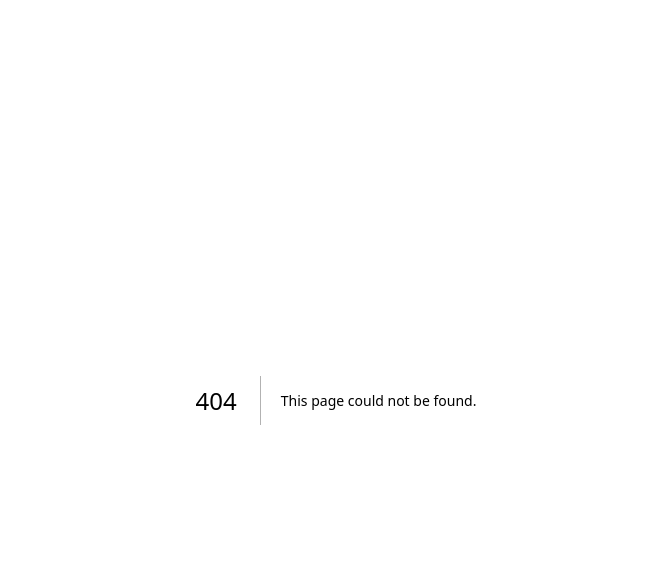
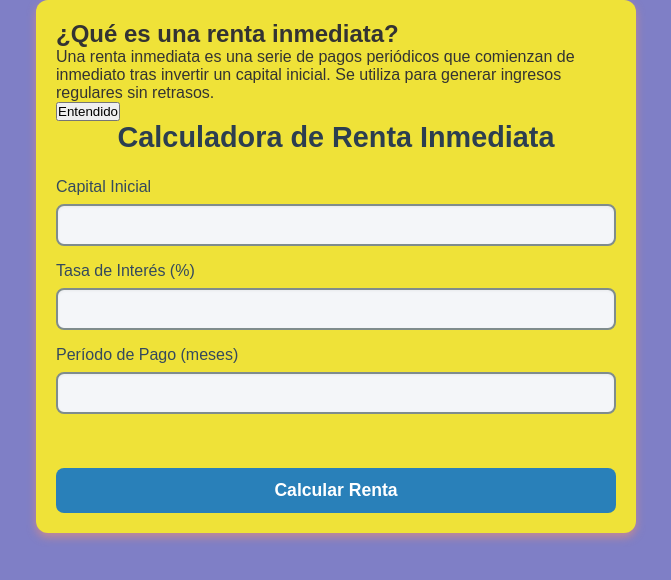
Before and after one commit to sigleto/SimuladorFinancieroR, a Next.js app: page /Simuladores/RentasInmediatas in a window 1280 px wide. Before the commit this address had no page. Shown: the top 580 px of the page, without its empty margins (304-975 px from the left). Built offline with nearby package versions, Linux system fonts and the light colour scheme.

Commit message:
rentas inmediatas

```diff
--- a/Estilos/Global.css
+++ b/Estilos/Global.css
@@ -1,4 +1,3 @@
-/* Estilos/globals.css */
 @import url('https://fonts.googleapis.com/css2?family=Poppins:wght@300;400;600;700&display=swap');
 
 * {
@@ -7,14 +6,18 @@
   padding: 0;
 }
 
-body {
+html, body {
   height: 100%;
   width: 100%;
   display: flex;
   flex-direction: column;
   font-family: 'Poppins', sans-serif;
-  background: #f7f8f9;
+  background: rgb(127, 127, 198); /* Fondo azul */
   color: #333;
 }
 
-/* Resto del CSS global */
+#__next {
+  flex: 1;
+  display: flex;
+  flex-direction: column;
+}
--- a/Estilos/index.module.css
+++ b/Estilos/index.module.css
@@ -6,7 +6,7 @@
   flex-direction: column;
   min-height: 100vh;
   padding: 2rem;
-  background-color: #f0f2f5;
+  background-color: #d5e3f7;
 }
 
 .content-wrapper {
--- a/pages/Herramientas.tsx
+++ b/pages/Herramientas.tsx
@@ -15,6 +15,7 @@ const Herramientas: React.FC = () => {
     { nombre: 'Conversor de Divisas', ruta: '/Simuladores/ConversorDivisas', icono: '💱' },
     { nombre: 'Cotización de Acciones NY', ruta: '/Simuladores/RentabilidadAcciones', icono: '📊' },
     { nombre: 'Rendimiento para la Jubilación', ruta: '/Simuladores/SimuladorJubilacion', icono: '👴' },
+    { nombre: 'Simulador de Rentas Inmediatas', ruta: '/Simuladores/RentasInmediatas', icono: '🕒' }
   ];
 
   return (
--- /dev/null
+++ b/pages/Simuladores/RentasInmediatas.tsx
@@ -0,0 +1,79 @@
+import React, { useState } from 'react';
+import { useRouter } from 'next/router';
+import styles from '../../Estilos/EstiloCalculadoras.module.css';
+
+// Simulador de Renta Inmediata
+const CalculadoraRentaInmediata: React.FC = () => {
+  const [capital, setCapital] = useState<string>('');
+  const [tasaInteres, setTasaInteres] = useState<string>('');
+  const [periodo, setPeriodo] = useState<string>('');
+  const [mostrarExplicacion, setMostrarExplicacion] = useState<boolean>(true); // Estado para mostrar el aviso
+  const router = useRouter();
+
+  const calcularRentaInmediata = () => {
+    if (!capital || !tasaInteres || !periodo) {
+      alert('Por favor, completa todos los campos.');
+    } else {
+      router.push({
+        pathname: 'resultados/ResultadoInmediatas',
+        query: { capital, tasaInteres, periodo },
+      });
+    }
+  };
+
+  const cerrarExplicacion = () => setMostrarExplicacion(false);
+
+  return (
+    <div className={styles.container}>
+      {mostrarExplicacion && (
+        <div className={styles.modal}>
+          <div className={styles.modalContent}>
+            <h2 className={styles.modalTitle}>¿Qué es una renta inmediata?</h2>
+            <p>
+              Una renta inmediata es una serie de pagos periódicos que comienzan de inmediato tras invertir un capital inicial. Se utiliza para generar ingresos regulares sin retrasos.
+            </p>
+            <button className={styles.closeButton} onClick={cerrarExplicacion}>
+              Entendido
+            </button>
+          </div>
+        </div>
+      )}
+
+      <h2 className={styles.labelA}>Calculadora de Renta Inmediata</h2>
+      <div className={styles.inputContainer}>
+        <div className={styles.row}>
+          <h3 className={styles.label}>Capital Inicial</h3>
+          <input
+            className={styles.input}
+            type="number"
+            value={capital}
+            onChange={(e) => setCapital(e.target.value)}
+          />
+        </div>
+        <div className={styles.row}>
+          <h3 className={styles.label}>Tasa de Interés (%)</h3>
+          <input
+            className={styles.input}
+            type="number"
+            value={tasaInteres}
+            onChange={(e) => setTasaInteres(e.target.value)}
+          />
+        </div>
+        <div className={styles.row}>
+          <h3 className={styles.label}>Período de Pago (meses)</h3>
+          <input
+            className={styles.input}
+            type="number"
+            value={periodo}
+            onChange={(e) => setPeriodo(e.target.value)}
+          />
+        </div>
+      </div>
+      <button className={styles.touchableButton} onClick={calcularRentaInmediata}>
+        <span className={styles.buttonText}>Calcular Renta</span>
+      </button>
+    </div>
+  );
+};
+
+export default CalculadoraRentaInmediata;
--- a/pages/index.tsx
+++ b/pages/index.tsx
@@ -1,9 +1,8 @@
-// pages/index.tsx
 import React from 'react';
 import { useRouter } from 'next/router';
 import { motion } from 'framer-motion';
 import Link from 'next/link';
-import { FaChartLine, FaCalculator, FaExchangeAlt, FaPiggyBank, FaChartBar, FaUserClock } from 'react-icons/fa';
+import { FaChartLine, FaCalculator, FaExchangeAlt, FaPiggyBank, FaChartBar, FaUserClock, FaHourglassStart } from 'react-icons/fa';
 import styles from '../Estilos/index.module.css';
 import './Simuladores/CalculadoraAhorros'
 
@@ -24,6 +23,7 @@ const Home: React.FC = () => {
     { icon: <FaExchangeAlt />, text: "Conversor de Divisas", path: "/Simuladores/ConversorDivisas" },
     { icon: <FaChartBar />, text: "Cotizador de Acciones NY", path: "/Simuladores/RentabilidadAcciones" },
     { icon: <FaUserClock />, text: "Simulador de Jubilación", path: "/Simuladores/SimuladorJubilacion" },
+    { icon: <FaHourglassStart />, text: "Simulador de Rentas Inmediatas", path: "/Simuladores/RentasInmediatas" }
   ];
 
   const benefits = [
```
Also changed, not shown: Estilos/EstiloHerramientas.module.css (+4 -4 lines), pages/Simuladores/resultados/ResultadoInmediatas.tsx (added, +85 -0 lines), public/favicon.png (deleted).
